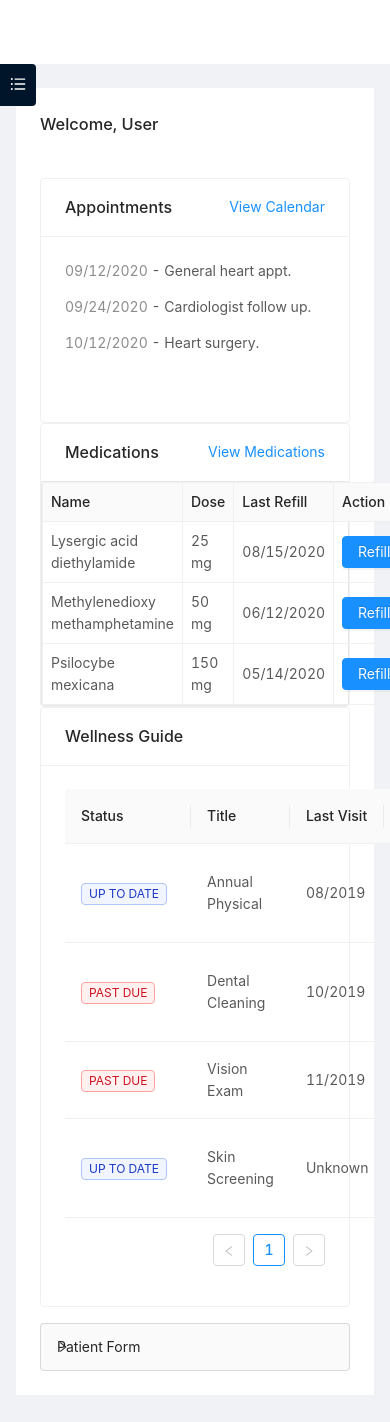
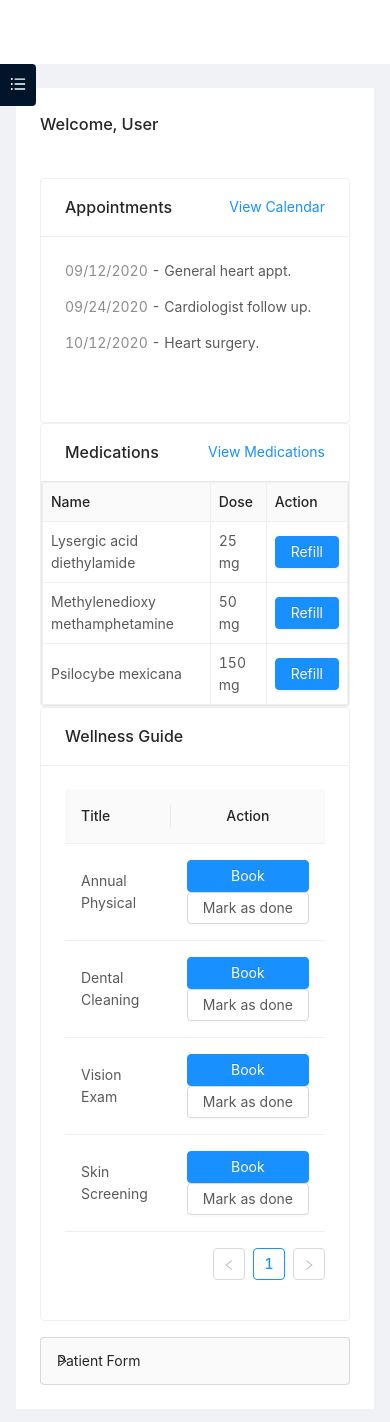
Before and after one commit to mattjaikaran/patient-portal-nextjs, a Next.js app: page /dashboard in a window 390 px wide. Shown: the top 1422 px of the page. Built offline with nearby package versions, Linux system fonts and the light colour scheme.

Commit message:
updated dashboard checkup styles in mobile

```diff
--- a/components/Checkup/index.js
+++ b/components/Checkup/index.js
@@ -54,6 +54,7 @@ const Checkup = () => {
           dataIndex="tags"
           title="Status"
           key="tags"
+          responsive={['md', 'lg']}
           render={tags => (
             <>
               {tags.map(tag => {
@@ -79,21 +80,27 @@ const Checkup = () => {
           className="column"
           title="Last Visit"
           dataIndex="lastVisit"
+          responsive={['md', 'lg']}
           key="lastVisit" />
         <Column className="column"
           title="Action"
           key="action"
           align="center"
           render={(text) => (
-            <Space className="space" size="middle">
+            // <Space className="space" size="middle">
+            <>
               <Button
                 className="book-button"
                 onClick={showApptModal}
                 type="primary">
-                Book {text.title}
+                <span>Book</span>
+                <span className="appt-name">{text.title}</span>
               </Button>
-              <a>Mark as done</a>
-            </Space>
+              <Space />
+              <Button className="mark-as-done">
+                <span>Mark as done</span>
+              </Button>
+              </>
           )}
         />
       </Table>
--- a/components/Checkup/style.scss
+++ b/components/Checkup/style.scss
@@ -14,12 +14,32 @@
     margin-top: 1rem;
     .table {
       .column {
-        .space {
-          .book-button {
-            width: 210px;
+        .book-button {
+          width: 210px;
+          margin-right: 10px;
+          .appt-name {
+            margin-left: 3px;
           }
         }
       }
     }
   }
 }
+@media (max-width: 767px) {
+  .checkup {
+    .table {
+      .column {
+        .book-button {
+          display: block;
+          width: 100%;
+          .appt-name {
+            display: none;
+          }
+        }
+        .mark-as-done {
+          display: block;
+        }
+      }
+    }
+  }
+}
--- a/components/Medications/index.js
+++ b/components/Medications/index.js
@@ -51,6 +51,7 @@ const Medications = (props) => {
       title: 'Last Refill',
       dataIndex: 'lastRefill',
       key: 'lastRefill',
+      responsive: ['md']
     },
     {
       title: 'Action',
--- a/components/MedicationsDashboard/index.js
+++ b/components/MedicationsDashboard/index.js
@@ -9,7 +9,7 @@ const MedicationsDashboard = () => {
       title="Medications"
       className="medications-dashboard"
       extra={
-        <Link href={`/profile`} as="/profile">
+        <Link href="/profile">
           <a>View Medications</a>
         </Link>
       }>
```
